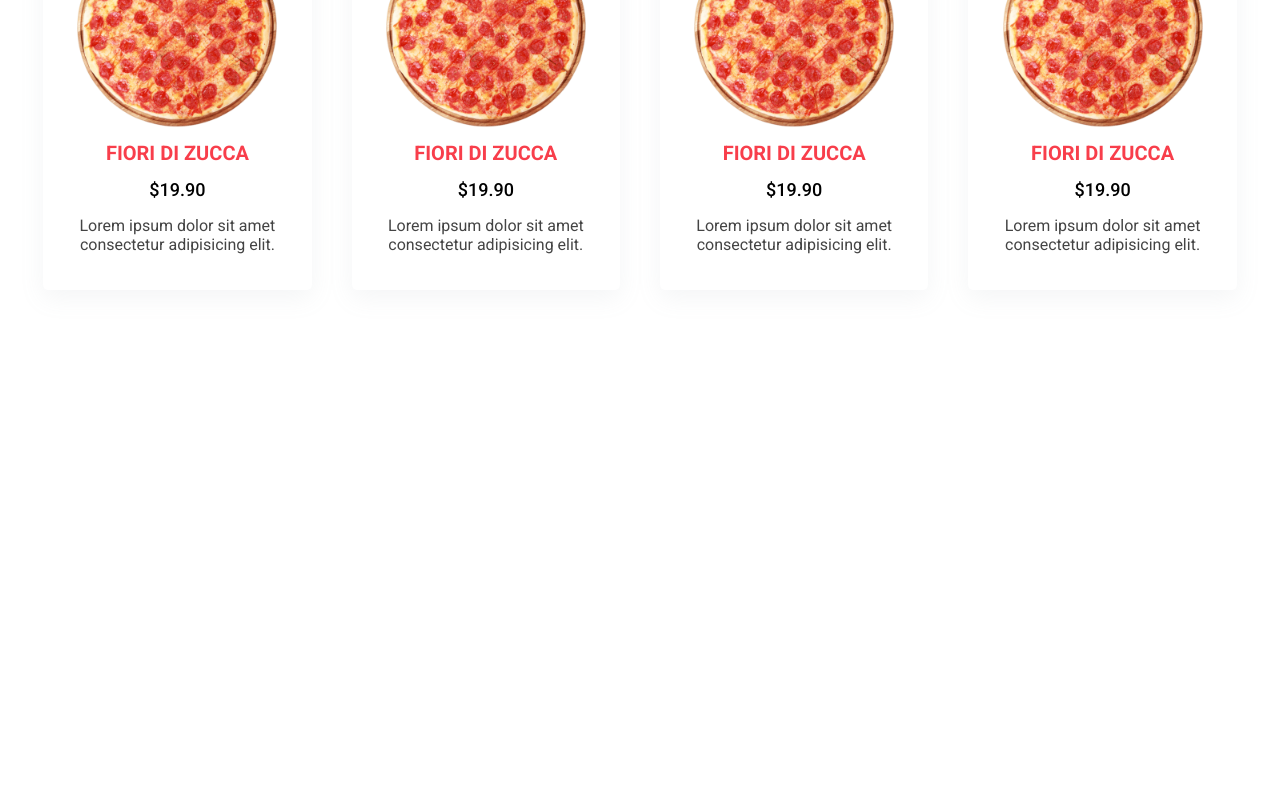
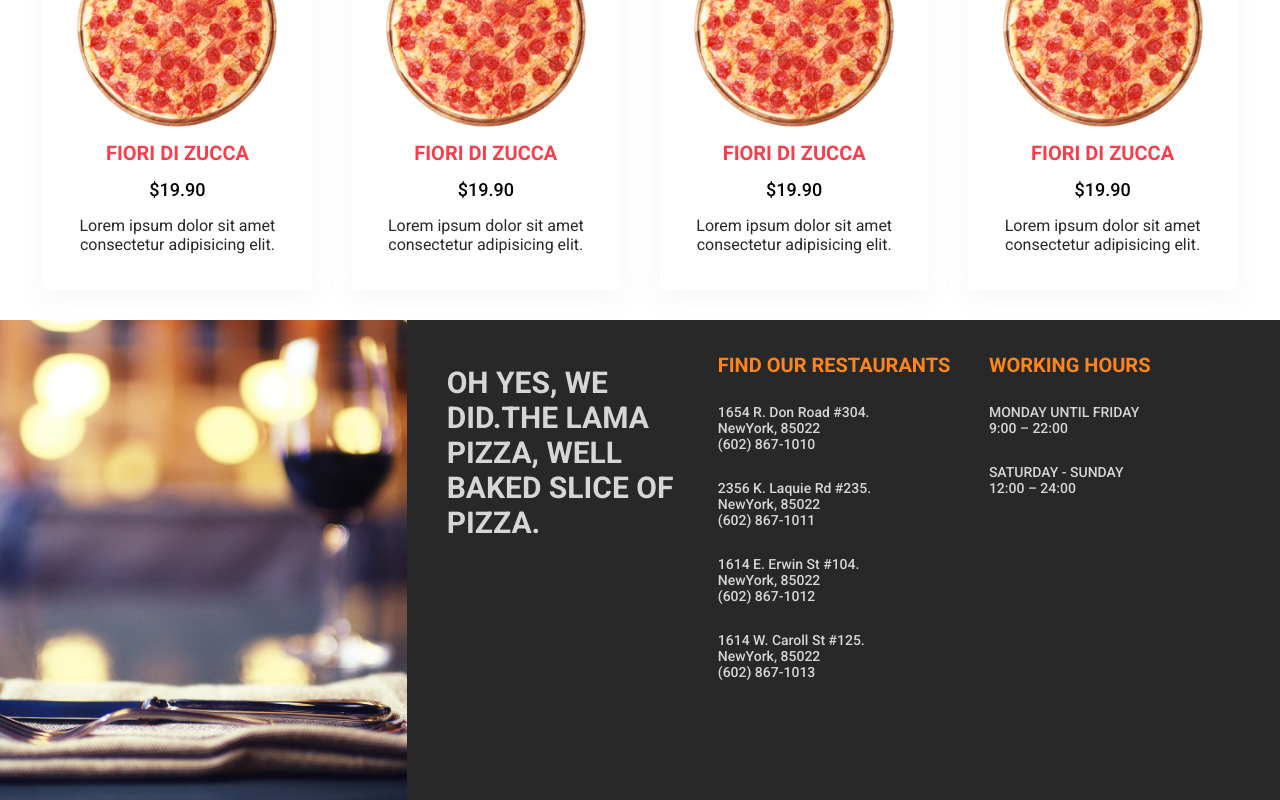
Before and after one commit to eldoghry/PizzaApp-next, a Next.js app: page / in a window 1280 px wide. Shown: the part 1545-2345 px from the top of the page. Before the commit the page ends 1865 px from the top, so only its background shows below. Built offline with nearby package versions, Linux system fonts and the light colour scheme.

Commit message:
building footer

```diff
--- /dev/null
+++ b/components/Footer.jsx
@@ -0,0 +1,55 @@
+import styles from "../styles/Footer.module.css";
+import Image from "next/image";
+
+const Footer = () => {
+  return (
+    <div className={styles.container}>
+      <div className={styles.item}>
+        <Image src="/img/bg.png" objectFit="cover" layout="fill" alt="" />
+      </div>
+      <div className={styles.item}>
+        <div className={styles.card}>
+          <h2 className={styles.motto}>
+            OH YES, WE DID.THE LAMA PIZZA, WELL BAKED SLICE OF PIZZA.
+          </h2>
+        </div>
+        <div className={styles.card}>
+          <h1 className={styles.title}>FIND OUR RESTAURANTS</h1>
+          <p className={styles.text}>
+            1654 R. Don Road #304.
+            <br /> NewYork, 85022
+            <br /> (602) 867-1010
+          </p>
+          <p className={styles.text}>
+            2356 K. Laquie Rd #235.
+            <br /> NewYork, 85022
+            <br /> (602) 867-1011
+          </p>
+          <p className={styles.text}>
+            1614 E. Erwin St #104.
+            <br /> NewYork, 85022
+            <br /> (602) 867-1012
+          </p>
+          <p className={styles.text}>
+            1614 W. Caroll St #125.
+            <br /> NewYork, 85022
+            <br /> (602) 867-1013
+          </p>
+        </div>
+        <div className={styles.card}>
+          <h1 className={styles.title}>WORKING HOURS</h1>
+          <p className={styles.text}>
+            MONDAY UNTIL FRIDAY
+            <br /> 9:00 – 22:00
+          </p>
+          <p className={styles.text}>
+            SATURDAY - SUNDAY
+            <br /> 12:00 – 24:00
+          </p>
+        </div>
+      </div>
+    </div>
+  );
+};
+
+export default Footer;
--- a/components/Layout.jsx
+++ b/components/Layout.jsx
@@ -1,3 +1,4 @@
+import Footer from "./Footer";
 import Navbar from "./Navbar";
 
 const Layout = ({ children }) => {
@@ -5,7 +6,7 @@
     <>
       <Navbar />
       {children}
-      {/* <div>footer</div> */}
+      <Footer />
     </>
   );
 };
--- /dev/null
+++ b/styles/Footer.module.css
@@ -0,0 +1,43 @@
+.container {
+  width: 100%;
+  height: calc(60vh);
+  background-color: var(--color-grey-dark);
+  color: var(--color-grey-light);
+  display: flex;
+}
+
+.item:first-child {
+  flex: 1;
+  width: 200px;
+  height: 100%;
+  display: block;
+  background-color: aqua;
+  position: relative;
+  margin-right: 20px;
+}
+
+.item:last-child {
+  flex: 2;
+  display: flex;
+  padding: 20px;
+}
+
+.card {
+  flex: 1;
+  display: flex;
+  flex-direction: column;
+}
+
+.motto {
+  font-weight: 700;
+  font-size: var(--font-size-giant);
+}
+
+.title {
+  color: var(--color-orange);
+}
+
+.text {
+  font-size: var(--font-size-small);
+  font-weight: 500;
+}
--- a/styles/globals.css
+++ b/styles/globals.css
@@ -22,13 +22,15 @@
   /* --color-main: #fe6e28; */
   --color-main: #f83e4b;
   --color-black: #000;
+  --color-orange: #ff851b;
   --color-white-1: #fbfbfb;
-  --color-grey-dark: #444;
-  --color-grey-light: #aaa;
+  --color-grey-dark: #282828;
+  --color-grey-light: #d6d6d6;
 
   /* FONTS */
   --font-size-tiny: 10px;
-  --font-size-small: 12px;
+  --font-size-xs: 12px;
+  --font-size-small: 14px;
   --font-size-medium: 16px;
   --font-size-large: 18px;
   --font-size-xl: 20px;
```
